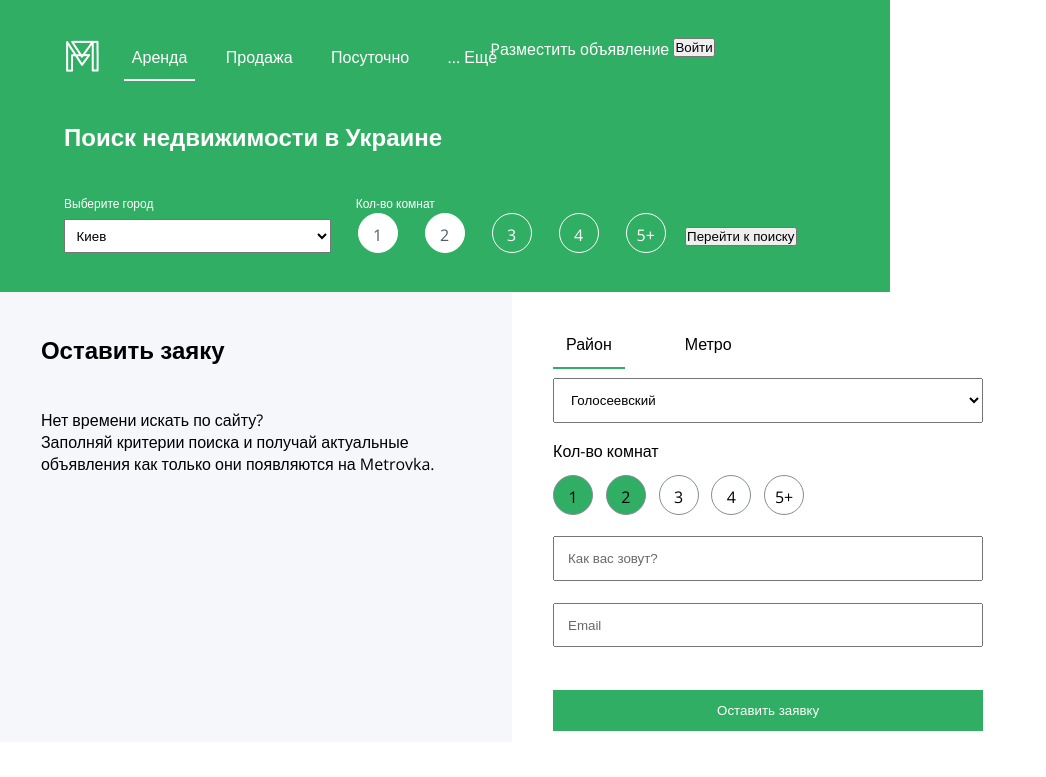
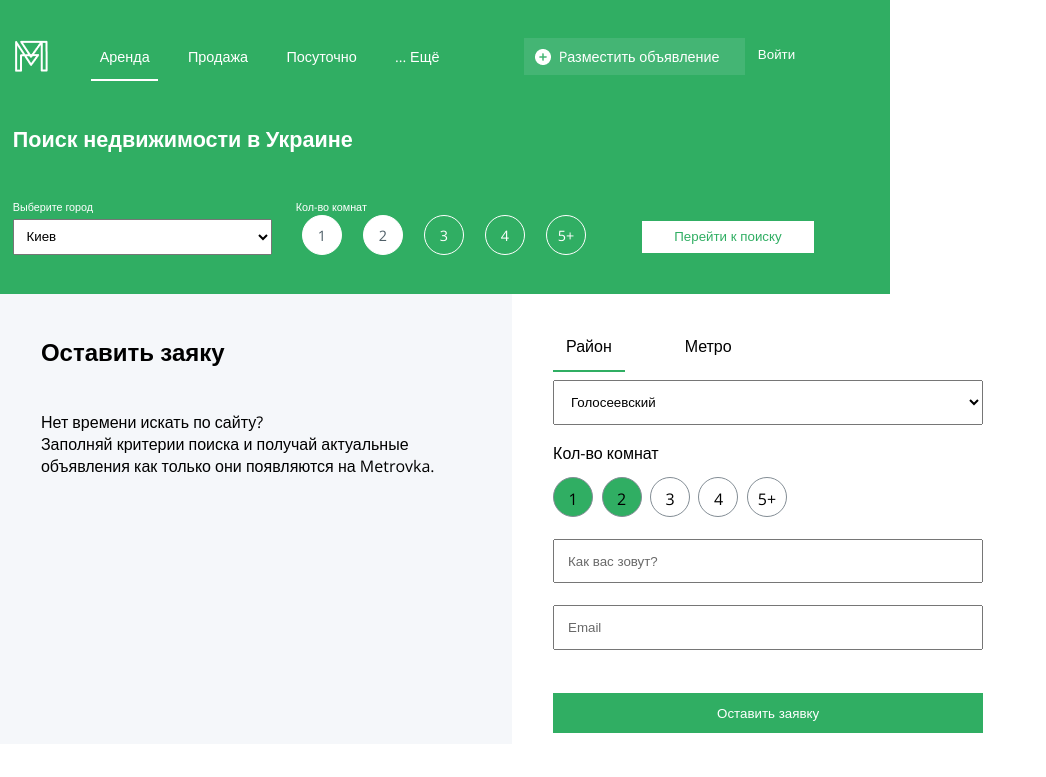
Before and after one commit to Yuli-D/Dataroot_Project2, a website: page index.html in a window 1280 px wide. Shown: the whole page, without its empty margins (0-1046 px from the left). Drawn offline with nearby package versions, Linux system fonts and the light colour scheme.

Commit message:
хедер финальная версия

```diff
--- a/index.html
+++ b/index.html
@@ -13,7 +13,7 @@
 				<li class="menu__item"><a class="menu__link">Посуточно</a></li>
 				<li class="menu__item"><a class="menu__link">... Ещё</a></li>
 			</ul>
-			<div class="header__announcement">Pазместить объявление</div>
+				<div class="header__announcement announcement">Pазместить объявление<div class="announcement__sign"><img src="Button/Shape.png"></div></div>
 			<button class="header__authorization header__button" value="Войти">Войти</button>
 			<h1 class="header__heading">Поиск недвижимости в Украине</h1>
 			<span class="header__subheading">Выберите город</span>
--- a/sass/header.scss
+++ b/sass/header.scss
@@ -15,8 +15,9 @@ body
 {
 	background-color: $brand-color;
 	color:white;
-	padding: 3% 5%;
 	display: inline-block;
+	font-size: 90%;
+	padding: 3% 1%;
 	min-width: 890px;
 }
 .header__heading
@@ -29,11 +30,11 @@ body
 {
 	display: inline-block;
 	font-size: 75%;
-	margin-right: 26%;
+	margin-right: 23%;
 }
 .header__selection
 {
-	width: 35%;
+	width: 30%;
 	padding: 1%;
 	margin-right: 2%;
 }
@@ -64,7 +65,36 @@ body
 	padding: 2% 2% 3% 2%;
 	text-align: center;
 	list-style: none;
+	margin-left: 4%;
+}
+.header__button
+{
+	padding: 1%;
 	margin-left: 5%;
+	width:20%;
+	border-style: none;
+	background-color: white;
+	color: $brand-color;
+}
+.header__announcement
+{
+	margin-left: 4%;
+	background-color: #44B574;
+	position: relative;
+	padding: 1% 3% 1% 4%;
+}
+.announcement__sign
+{
+	position: absolute;
+	top: 30%;
+	left: 5%;
+}
+.header__authorization
+{
+	width: 5%;
+	color: white;
+	margin: 0;
+	background-color: transparent;
 }
 .checkbox:checked + .header__checkbox-custom
 {
@@ -75,5 +105,5 @@ body
 .menu__item:first-child
 {
 	border-bottom:$header-border;
+	margin: 0;
 }
-.header__button
--- a/sass/style.scss
+++ b/sass/style.scss
@@ -24,7 +24,7 @@ $brand-color:#30AE63;
 	height: 40px;
 	padding-top: 10px;
 	text-align: center;
-	margin-right: 2%;
+	margin-right: 1%;
 	border-radius: 25px;
 	border:1px solid white;
 }
```
Also changed, not shown: Button/Shape.png (added), css/header.css, css/style.css.
